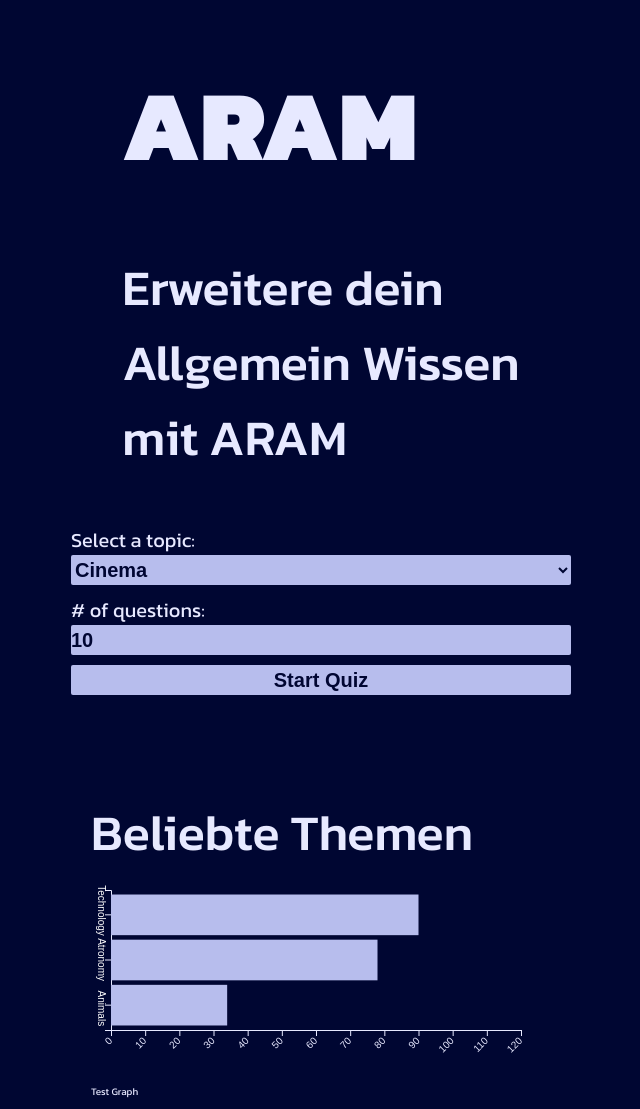
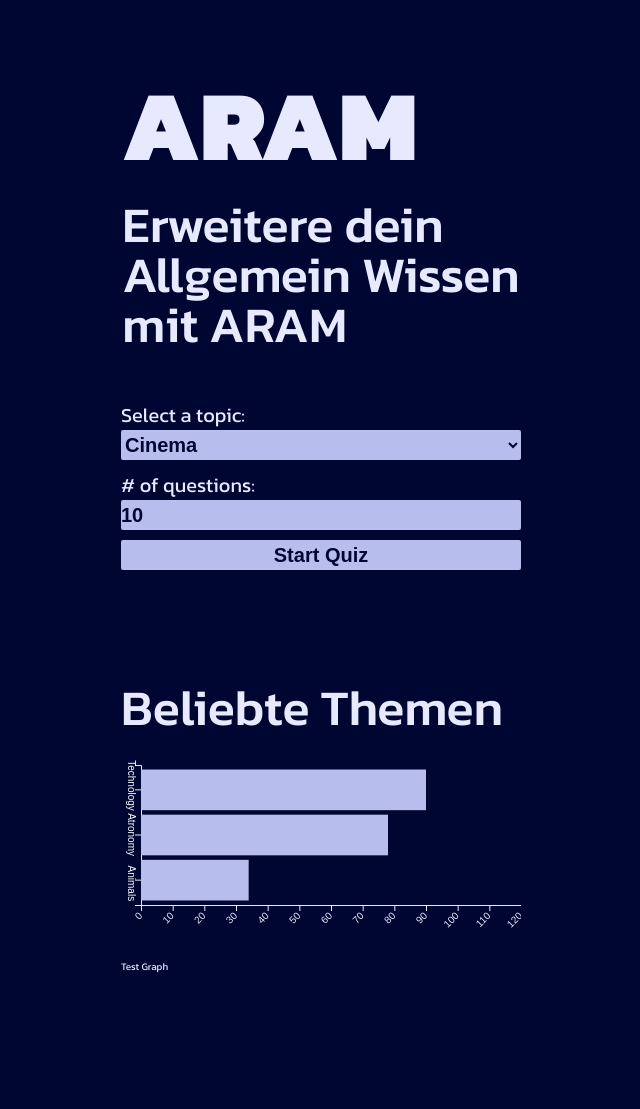
Before and after one commit to Ari-Ario/quiz-plus, a PHP site: page / in a window 1280 px wide. Shown: the part 50-1159 px from the top of the page, without its empty margins (319-959 px from the left). After the commit the page ends 1023 px from the top, so only its background shows below. Run offline with PHP 8.4, Linux system fonts and the light colour scheme.

Commit message:
added some features

```diff
--- a/charts.js
+++ b/charts.js
@@ -1,6 +1,6 @@
 // set the dimensions and margins of the graph
-const margin = { top: 20, right: 30, bottom: 40, left: 20 },
-  width = 460 - margin.left - margin.right,
+const margin = { top: 20, right: 0, bottom: 40, left: 20 },
+  width = 400 - margin.left - margin.right,
   height = 200 - margin.top - margin.bottom;
 
 // append the svg object to the body of the page
--- a/styles.css
+++ b/styles.css
@@ -200,6 +200,8 @@ main {
   font-size: 5rem;
   font-weight: 500;
   margin-bottom: 0px;
+  line-height: 1;
+  margin-top: 0;
 }
 
 .graph-slogan {
@@ -211,7 +213,7 @@ main {
 .start-quiz {
   display: flex;
   flex-direction: column;
-  max-width: 500px;
+  max-width: 400px;
   gap: 1rem;
   width: 100%;
 
@@ -266,6 +268,7 @@ select {
 
 .question-text {
   font-size: var(--subSubTitle);
+  text-align: center;
 }
 
 #form-check {
```
